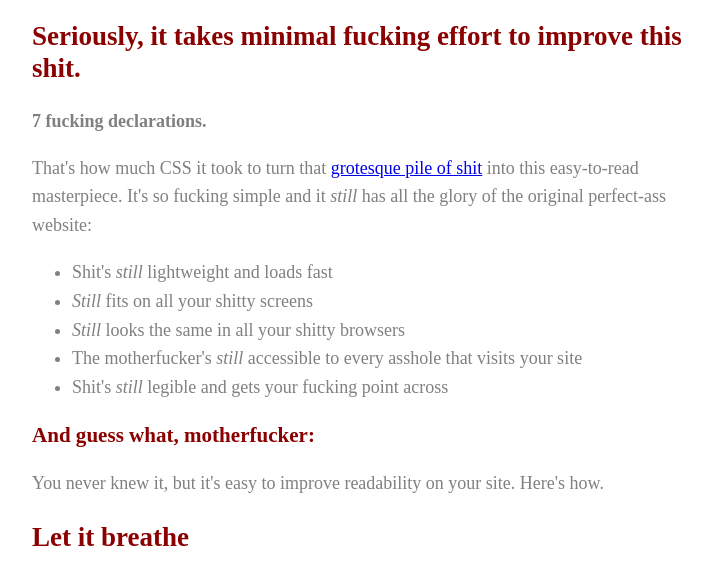
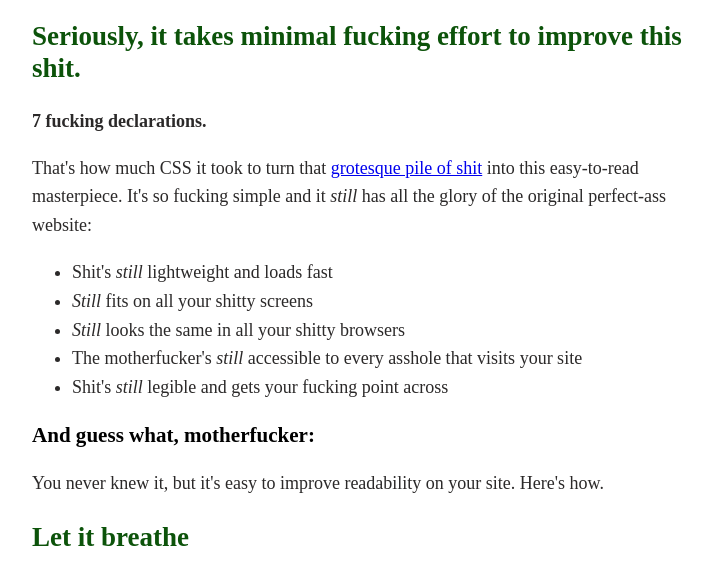
Before and after one commit to WhiteShay/BestMotherfucking-Website, a plain HTML site: page index2.html in a window 1280 px wide. Shown: the part 173-745 px from the top of the page, without its empty margins (283-995 px from the left). Drawn offline with Linux system fonts and the light colour scheme.

Commit message:
Personnalisation de la page via style2.css. Version fonctionnelle.

```diff
--- a/style2.css
+++ b/style2.css
@@ -1,4 +1,5 @@
 h1 { color: darkred}
-h2 { color: darkred}
-h3 { color: darkred}
-body { color: grey}
+h2 { color: rgb(12, 83, 10)}
+h3 { color: black}
+  /* Couleurs des titres fonctionnelles, pour atempt 2 */
+body { color: rgb(43, 41, 41)} /* Modificayion de la couleur du texte en gris foncé */
```
